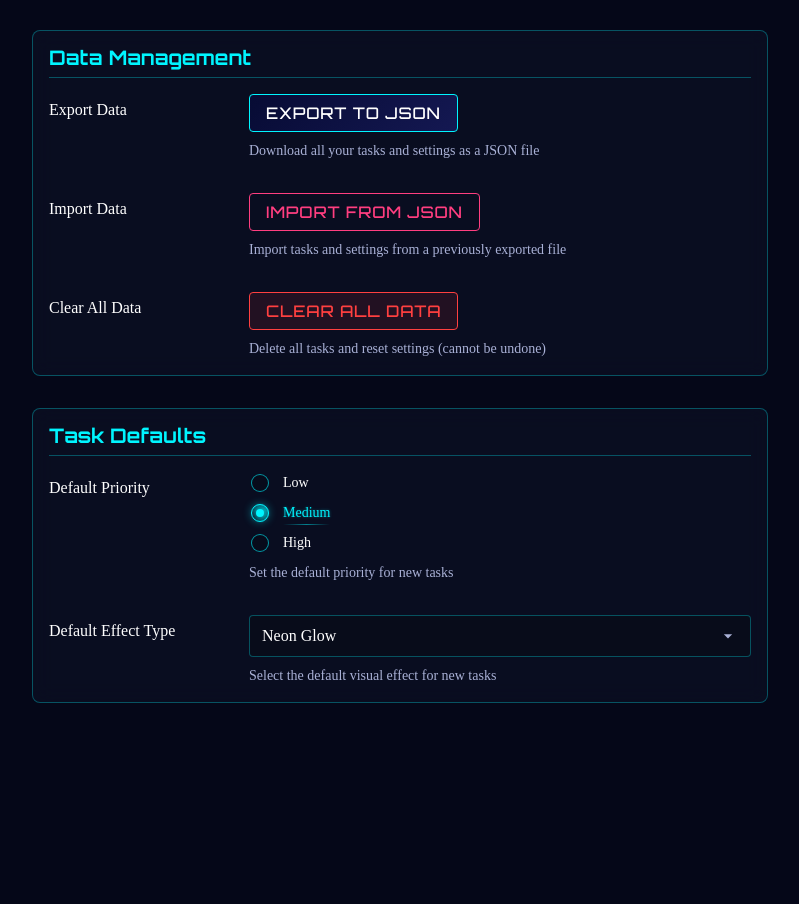
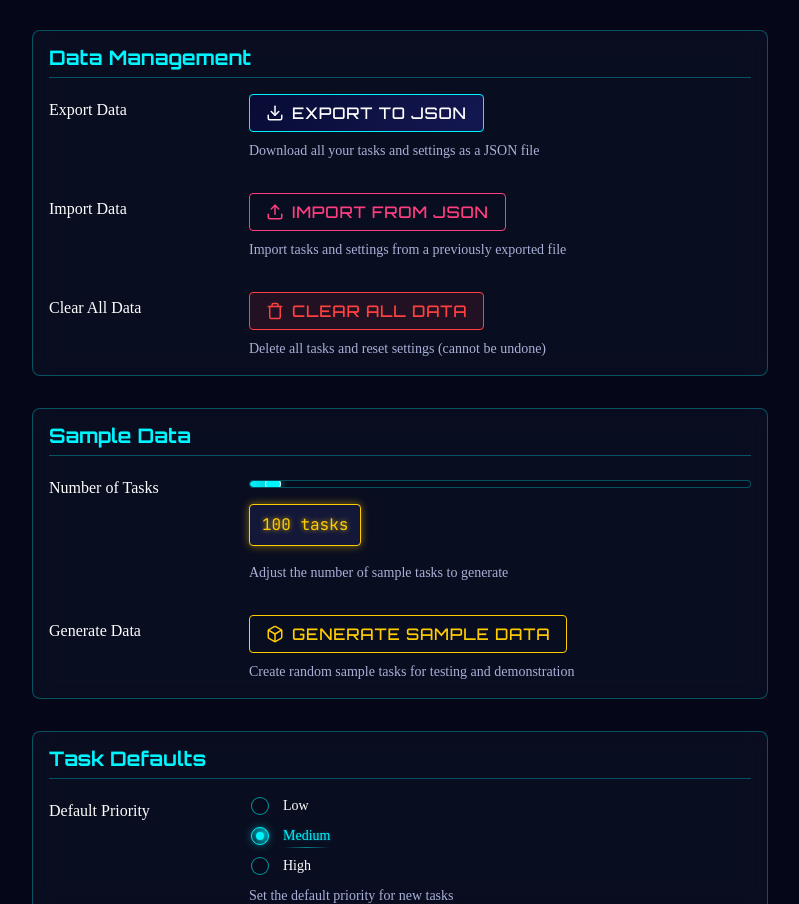
Before and after one commit to Content-Shoveler/void-check, a Vue app: page /settings in a window 1280 px wide. Shown: the part 1260-2164 px from the top of the page, without its empty margins (240-1039 px from the left). Before the commit the page ends 2011 px from the top, so only its background shows below. Built offline with nearby package versions, Linux system fonts and the light colour scheme.

Commit message:
Adding Sample Data Options

```diff
--- a/src/main.ts
+++ b/src/main.ts
@@ -33,13 +33,8 @@ app.mount('#app')
 const tasksStore = useTasksStore()
 tasksStore.initializeTasks()
 
-// Load sample tasks if database is empty
+// Initialize database (without automatically loading sample data)
 setTimeout(async () => {
   const taskCount = await taskRepository.getAll().then(tasks => tasks.length)
-  if (taskCount === 0) {
-    console.log('No tasks found, loading sample data...')
-    await loadSampleTasks(taskRepository)
-    // Refresh the tasks in the store
-    await tasksStore.fetchAllTasks()
-  }
+  console.log(`Database initialized with ${taskCount} tasks`)
 }, 1000) // Wait for DB initialization
--- a/src/utils/sampleTasks.ts
+++ b/src/utils/sampleTasks.ts
@@ -5,8 +5,9 @@ import type { Reminder, TaskStatus } from '../types/integration';
 
 /**
  * Sample task data for testing that spans the entire year
+ * @param quantity Number of tasks to generate (default: 1800)
  */
-export const generateSampleTasks = (): Task[] => {
+export const generateSampleTasks = (quantity: number = 1800): Task[] => {
   const now = new Date();
   const currentYear = now.getFullYear();
 
@@ -314,9 +315,13 @@ export const generateSampleTasks = (): Task[] => {
   const startOfYear = new Date(currentYear, 0, 1); // January 1st
   const endOfYear = new Date(currentYear, 11, 31); // December 31st
 
-  // Create at least 5 tasks per month = 60 tasks
+  // Calculate tasks per month based on quantity
+  // Reserve ~60 tasks for special tasks (meetings, milestones, etc.)
+  const tasksPerMonth = Math.max(1, Math.floor((quantity - 60) / 12));
+
+  // Create tasks distributed across months
   for (let month = 0; month < 12; month++) {
-    for (let i = 0; i < 150; i++) {
+    for (let i = 0; i < tasksPerMonth; i++) {
       // Create a date within the current month
       const dueDate = new Date(currentYear, month, Math.floor(Math.random() * 28) + 1);
 
@@ -569,9 +574,11 @@ export const generateSampleTasks = (): Task[] => {
 
 /**
  * Utility to add sample tasks to the database for testing
+ * @param taskRepository The task repository service
+ * @param quantity Number of tasks to generate (default: 100)
  */
-export const loadSampleTasks = async (taskRepository: any): Promise<void> => {
-  const sampleTasks = generateSampleTasks();
+export const loadSampleTasks = async (taskRepository: any, quantity: number = 100): Promise<void> => {
+  const sampleTasks = generateSampleTasks(quantity);
   await taskRepository.bulkAdd(sampleTasks);
   console.log(`Loaded ${sampleTasks.length} sample tasks`);
 };
--- a/src/views/Settings.vue
+++ b/src/views/Settings.vue
@@ -174,8 +174,16 @@
           <div class="setting-label">Export Data</div>
           <div class="setting-control">
             <CyberButton
+              variant="primary"
               @click="exportData"
             >
+              <template #icon-left>
+                <svg xmlns="http://www.w3.org/2000/svg" width="18" height="18" viewBox="0 0 24 24" fill="none" stroke="currentColor" stroke-width="2" stroke-linecap="round" stroke-linejoin="round">
+                  <path d="M21 15v4a2 2 0 0 1-2 2H5a2 2 0 0 1-2-2v-4"></path>
+                  <polyline points="7 10 12 15 17 10"></polyline>
+                  <line x1="12" y1="15" x2="12" y2="3"></line>
+                </svg>
+              </template>
               Export to JSON
             </CyberButton>
             <div class="setting-help">
@@ -191,6 +199,13 @@
               variant="secondary"
               @click="triggerImport"
             >
+              <template #icon-left>
+                <svg xmlns="http://www.w3.org/2000/svg" width="18" height="18" viewBox="0 0 24 24" fill="none" stroke="currentColor" stroke-width="2" stroke-linecap="round" stroke-linejoin="round">
+                  <path d="M21 15v4a2 2 0 0 1-2 2H5a2 2 0 0 1-2-2v-4"></path>
+                  <polyline points="17 8 12 3 7 8"></polyline>
+                  <line x1="12" y1="3" x2="12" y2="15"></line>
+                </svg>
+              </template>
               Import from JSON
             </CyberButton>
             <input
@@ -212,11 +227,62 @@
             <CyberButton
               variant="danger"
               @click="confirmClearData"
+              :loading="clearingData"
             >
+              <template #icon-left>
+                <svg xmlns="http://www.w3.org/2000/svg" width="18" height="18" viewBox="0 0 24 24" fill="none" stroke="currentColor" stroke-width="2" stroke-linecap="round" stroke-linejoin="round">
+                  <polyline points="3 6 5 6 21 6"></polyline>
+                  <path d="M19 6v14a2 2 0 0 1-2 2H7a2 2 0 0 1-2-2V6m3 0V4a2 2 0 0 1 2-2h4a2 2 0 0 1 2 2v2"></path>
+                </svg>
+              </template>
               Clear All Data
             </CyberButton>
             <div class="setting-help">
               Delete all tasks and reset settings (cannot be undone)
+            </div>
+          </div>
+        </div>
+      </CyberCard>
+
+      <!-- Sample Data Section -->
+      <CyberCard class="settings-section">
+        <h2 class="section-title">Sample Data</h2>
+
+        <div class="setting-group">
+          <div class="setting-label">Number of Tasks</div>
+          <div class="setting-control">
+            <CyberSlider
+              v-model="sampleDataCount"
+              :min="10"
+              :max="2000"
+              :step="10"
+            />
+            <div class="task-count-display">{{ sampleDataCount }} tasks</div>
+            <div class="setting-help">
+              Adjust the number of sample tasks to generate
+            </div>
+          </div>
+        </div>
+
+        <div class="setting-group">
+          <div class="setting-label">Generate Data</div>
+          <div class="setting-control">
+            <CyberButton
+              variant="accent"
+              @click="generateSampleData"
+              :loading="generatingSampleData"
+            >
+              <template #icon-left>
+                <svg xmlns="http://www.w3.org/2000/svg" width="18" height="18" viewBox="0 0 24 24" fill="none" stroke="currentColor" stroke-width="2" stroke-linecap="round" stroke-linejoin="round">
+                  <path d="M21 16V8a2 2 0 0 0-1-1.73l-7-4a2 2 0 0 0-2 0l-7 4A2 2 0 0 0 3 8v8a2 2 0 0 0 1 1.73l7 4a2 2 0 0 0 2 0l7-4A2 2 0 0 0 21 16z"></path>
+                  <polyline points="3.27 6.96 12 12.01 20.73 6.96"></polyline>
+                  <line x1="12" y1="22.08" x2="12" y2="12"></line>
+                </svg>
+              </template>
+              Generate Sample Data
+            </CyberButton>
+            <div class="setting-help">
+              Create random sample tasks for testing and demonstration
             </div>
           </div>
         </div>
@@ -282,6 +348,7 @@
         <CyberButton
           variant="danger"
           @click="clearAllData"
+          class="confirm-delete-button"
         >
           Confirm Delete
         </CyberButton>
@@ -294,6 +361,8 @@
 import { defineComponent, ref, computed, onMounted } from 'vue';
 import { useTasksStore } from '../store/modules/tasks';
 import { useSettingsStore } from '../store/modules/settings';
+import { loadSampleTasks } from '../utils/sampleTasks';
+import taskRepository from '../services/taskRepository';
 import type { ThemeMode, InterfaceDensity, WebGLQuality, TaskPriority } from '../types/components';
 import CyberCard from '../components/cyber/cards/CyberCard.vue';
 import CyberButton from '../components/cyber/buttons/CyberButton.vue';
@@ -505,14 +574,25 @@ export default defineComponent({
       isConfirmModalOpen.value = true;
     };
 
-    const clearAllData = () => {
-      // Clear tasks
-      tasksStore.clearAllTasks();
+    const clearAllData = async () => {
+      if (clearingData.value) return;
 
-      // Reset settings to defaults
+      clearingData.value = true;
+
+      try {
+        // 1. Clear all tasks from IndexedDB first
+        await tasksStore.clearAllTasks();
+
+        // 2. Reload tasks from database to update store state (critical step)
+        await tasksStore.fetchAllTasks();
+
+        // 3. Reset settings to defaults
         settingsStore.resetSettings();
 
-      // Update local refs
+        // 4. Remove settings from localStorage to ensure clean state
+        localStorage.removeItem('voidcheck_settings');
+
+        // 5. Update local refs to match default values
         themeMode.value = 'dark';
         selectedAccentColor.value = 'cyan';
         interfaceDensity.value = 'normal';
@@ -524,11 +604,19 @@ export default defineComponent({
         defaultPriority.value = 'medium';
         defaultEffectType.value = 'glow';
 
-      // Apply settings
+        // 6. Apply settings to UI
         applySettings();
 
-      // Close modal
+        // 7. Force a save of the default settings to localStorage
+        localStorage.setItem('voidcheck_settings', JSON.stringify(settingsStore.settings));
+
+        console.log('All data cleared successfully');
+      } catch (error) {
+        console.error('Failed to clear data:', error);
+      } finally {
+        clearingData.value = false;
         isConfirmModalOpen.value = false;
+      }
     };
 
     // Task Defaults Methods
@@ -566,6 +654,36 @@ export default defineComponent({
       document.documentElement.style.setProperty('--base-font-size', `${fontSize.value}rem`);
     };
 
+    // Data Management Controls
+    const clearingData = ref(false);
+
+    // Sample Data Controls
+    const sampleDataCount = ref(100); // Default to 100 tasks
+    const generatingSampleData = ref(false);
+
+    const generateSampleData = async () => {
+      if (generatingSampleData.value) return;
+
+      generatingSampleData.value = true;
+
+      try {
+        // Clear existing tasks first
+        await tasksStore.clearAllTasks();
+
+        // Generate sample tasks
+        await loadSampleTasks(taskRepository, sampleDataCount.value);
+
+        // Refresh the tasks in the store
+        await tasksStore.fetchAllTasks();
+
+        console.log(`Generated ${sampleDataCount.value} sample tasks`);
+      } catch (error) {
+        console.error('Failed to generate sample data:', error);
+      } finally {
+        generatingSampleData.value = false;
+      }
+    };
+
     // Initialize settings
     onMounted(() => {
       applySettings();
@@ -592,6 +710,14 @@ export default defineComponent({
       defaultPriority,
       defaultEffectType,
       effectTypeOptions,
+
+      // Data Management
+      clearingData,
+
+      // Sample Data
+      sampleDataCount,
+      generatingSampleData,
+      generateSampleData,
 
       // Modal State
       isConfirmModalOpen,
@@ -716,6 +842,20 @@ export default defineComponent({
   display: inline-block;
 }
 
+.task-count-display {
+  background-color: var(--color-background-elevated);
+  padding: var(--space-2) var(--space-3);
+  border-radius: var(--radius-md);
+  margin-top: var(--space-2);
+  margin-bottom: var(--space-2);
+  display: inline-block;
+  border: 1px solid var(--color-accent);
+  color: var(--color-accent);
+  font-family: var(--font-mono);
+  box-shadow: 0 0 8px rgba(var(--color-accent-rgb), 0.5);
+  text-shadow: 0 0 5px rgba(var(--color-accent-rgb), 0.8);
+}
+
 .hidden-input {
   display: none;
 }
```
Lines whose indentation alone changed are shown as unchanged.
